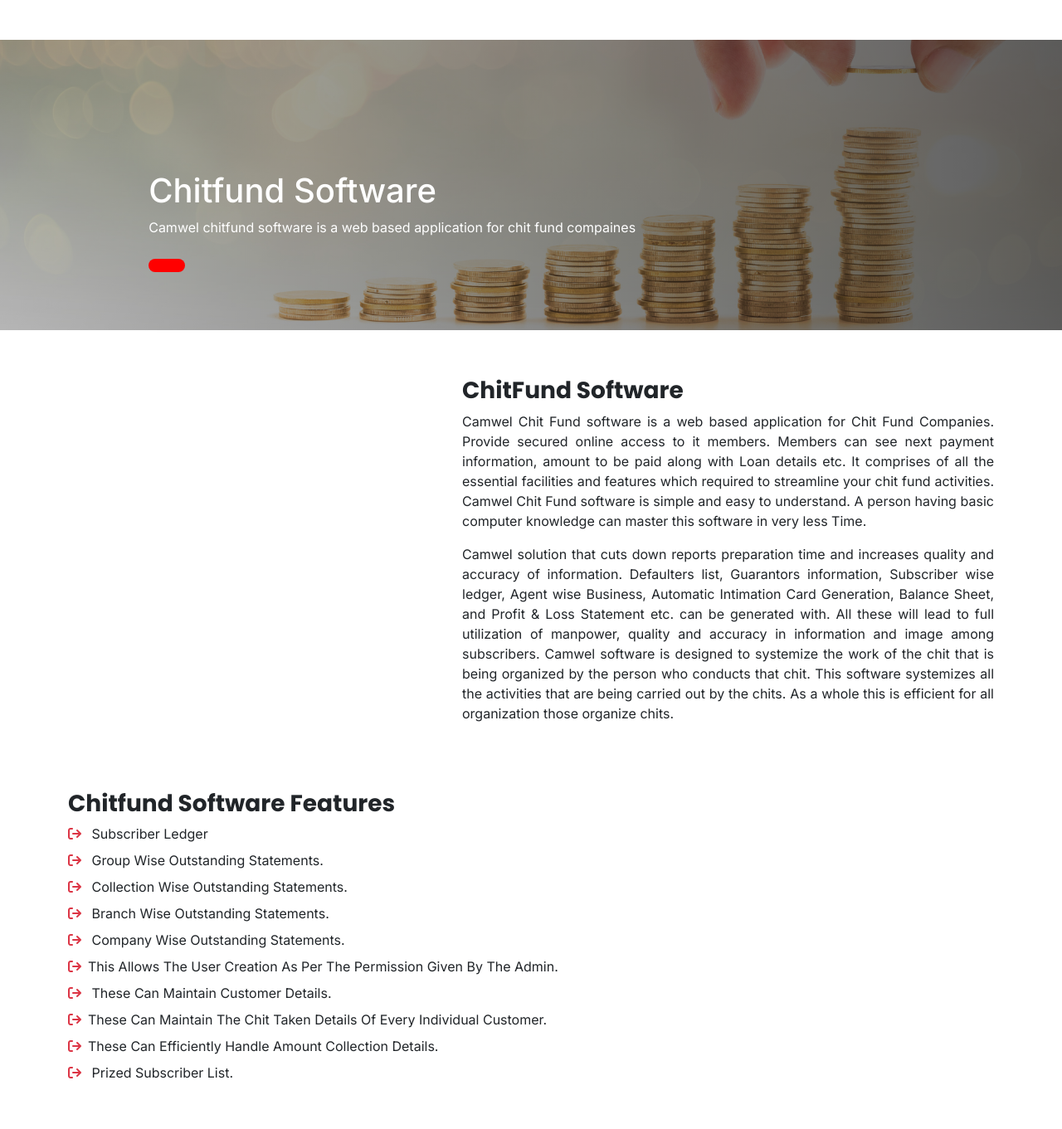
After one commit to Coderlife98/Cam, a PHP site: page /chitfund_software.html in a window 1280 px wide. The commit adds this page. Shown: the whole page at 83% size. Run offline with PHP 8.4, Linux system fonts and the light colour scheme; some libraries are stand-ins or nearby versions.

Commit message:
added some more files

```diff
--- /dev/null
+++ b/chitfund_software.html
@@ -0,0 +1,120 @@
+<!DOCTYPE html>
+<html lang="en">
+<head>
+    <meta charset="UTF-8">
+    <meta name="viewport" content="width=device-width, initial-scale=1.0">
+    <title>Chitfund Software</title>
+    <link
+    rel="stylesheet"
+    href="https://cdnjs.cloudflare.com/ajax/libs/font-awesome/6.5.2/css/all.min.css"
+  />
+  <link
+    rel="stylesheet"
+    href="	https://cdn.jsdelivr.net/npm/bootstrap@5.3.3/dist/css/bootstrap.min.css"
+  />
+
+  <link rel="stylesheet" href="./style.css" />
+  <script src="https://ajax.googleapis.com/ajax/libs/jquery/3.7.1/jquery.min.js"></script>
+</head>
+<body>
+
+    <!-- hero section start -->
+    <div class="container-fluid my-2 my-lg-5 p-2 p-lg-5 set-chit-fund-bg">
+        <div class="container">
+            <div class="row">
+                <div class="col-12">
+                    <div class="chit-hero-txt">
+                        <h1 class="text-white ">
+                         Chitfund Software
+                        </h1>
+                        <p class="text-white ">Camwel chitfund software is a web based application for chit fund compaines</p>
+                        <button></button>
+                    </div>
+                </div>
+            </div>
+        </div>
+    </div>
+    <!-- hero section end -->
+    <!-- section 1 start -->
+    <div class="container my-2 my-lg-5">
+        <div class="row">
+            <div class="col-12 col-lg-5  my-2">
+
+            </div>
+            <div class="col-12 col-lg-7  my-2">
+                <div class="section-1-head-chit">
+               <h3 class="fw-bolder text-family">ChitFund Software</h3>
+               <p class="text-justify">Camwel Chit Fund software is a web based application for Chit Fund Companies. Provide secured online access to it members. Members can see next payment information, amount to be paid along with Loan details etc. It comprises of all the essential facilities and features which required to streamline your chit fund activities. Camwel Chit Fund software is simple and easy to understand. A person having basic computer knowledge can master this software in very less Time.</p>
+               <p class="text-justify">Camwel solution that cuts down reports preparation time and increases quality and accuracy of information. Defaulters list, Guarantors information, Subscriber wise ledger, Agent wise Business, Automatic Intimation Card Generation, Balance Sheet, and Profit & Loss Statement etc. can be generated with. All these will lead to full utilization of manpower, quality and accuracy in information and image among subscribers. Camwel software is designed to systemize the work of the chit that is being organized by the person who conducts that chit. This software systemizes all the activities that are being carried out by the chits. As a whole this is efficient for all organization those organize chits.</p>
+                </div>
+            </div>
+        </div>
+    </div>
+    <!-- section 1 end -->
+<!-- Chitfund Software Features start -->
+<div class="container-fluid my-2 my-lg-5 ">
+    <div class="container">
+        <div class="row">
+            <div class="col-12 col-lg-8 my-2">
+                <div class="section-2head">
+                    <h3 class="fw-bolder text-family">Chitfund Software Features</h3>
+                </div>
+                <div class="chit-point my-2 ">
+                    <i class="fa-solid fa-arrow-right-from-bracket pe-2 text-danger"></i><span> Subscriber Ledger</span>
+                </div>
+                <div class="chit-point">
+                    <i class="fa-solid fa-arrow-right-from-bracket pe-2 text-danger"></i><span>  Group Wise Outstanding Statements.</span>
+                </div>
+                <div class="chit-point  my-2 ">
+                    <i class="fa-solid fa-arrow-right-from-bracket pe-2 text-danger"></i><span> Collection Wise Outstanding Statements.</span>
+                </div>
+                <div class="chit-point">
+                    <i class="fa-solid fa-arrow-right-from-bracket pe-2 text-danger"></i><span>  Branch Wise Outstanding Statements.</span>
+                </div>
+                <div class="chit-point my-2 ">
+                    <i class="fa-solid fa-arrow-right-from-bracket pe-2 text-danger"></i><span> Company Wise Outstanding Statements.</span>
+                </div>
+                <div class="chit-point">
+                    <i class="fa-solid fa-arrow-right-from-bracket pe-2 text-danger"></i><span>This Allows The User Creation As Per The Permission Given By The Admin.</span>
+                </div>
+                <div class="chit-point my-2">
+                    <i class="fa-solid fa-arrow-right-from-bracket pe-2 text-danger"></i><span> These Can Maintain Customer Details.</span>
+                </div>
+                <div class="chit-point">
+                    <i class="fa-solid fa-arrow-right-from-bracket pe-2 text-danger"></i><span>These Can Maintain The Chit Taken Details Of Every Individual Customer.</span>
+                </div>
+                <div class="chit-point my-2">
+                    <i class="fa-solid fa-arrow-right-from-bracket pe-2 text-danger"></i><span>These Can Efficiently Handle Amount Collection Details.</span>
+                </div>
+                <div class="chit-point">
+                    <i class="fa-solid fa-arrow-right-from-bracket pe-2 text-danger"></i><span> Prized Subscriber List.</span>
+                </div>
+            </div>
+
+            <div class="col-12 col-lg-4  my-2"></div>
+        </div>
+    </div>
+</div>
+<!-- Chitfund Software Features end -->
+
+
+
+      <!-- script tag start -->
+      <script
+      src="https://cdnjs.cloudflare.com/ajax/libs/gsap/3.12.5/gsap.min.js"
+      integrity="sha512-7eHRwcbYkK4d9g/6tD/mhkf++eoTHwpNM9woBxtPUBWm67zeAfFC+HrdoE2GanKeocly/VxeLvIqwvCdk7qScg=="
+      crossorigin="anonymous"
+      referrerpolicy="no-referrer"
+    ></script>
+    <script
+      src="https://cdnjs.cloudflare.com/ajax/libs/gsap/3.12.5/ScrollTrigger.min.js"
+      integrity="sha512-onMTRKJBKz8M1TnqqDuGBlowlH0ohFzMXYRNebz+yOcc5TQr/zAKsthzhuv0hiyUKEiQEQXEynnXCvNTOk50dg=="
+      crossorigin="anonymous"
+      referrerpolicy="no-referrer"
+    ></script>
+    <script src="./js/gsap.js"></script>
+    <!-- <script src="./js/counter.js"></script> -->
+    <script src="	https://cdn.jsdelivr.net/npm/bootstrap@5.3.3/dist/js/bootstrap.bundle.min.js"></script>
+      <!-- script tag end -->
+</body>
+</html>
--- a/nbfc.html
+++ b/nbfc.html
@@ -15,11 +15,7 @@
 
   <link rel="stylesheet" href="./style.css" />
   <script src="https://ajax.googleapis.com/ajax/libs/jquery/3.7.1/jquery.min.js"></script>
-  <style>
-    #hide{
-        display: none;
-    }
-</style>
+
 </head>
 <body>
     <!-- hero section start -->
--- a/style.css
+++ b/style.css
@@ -1328,9 +1328,21 @@
 .click-nbfc button{
     width: 100%;
 }
-
-
 /* nbfc software end */
+/* chitfund start */
+.set-chit-fund-bg{
+    background-image:linear-gradient(to right, #0000004a, #000000a1),url("./assets/chit_fund_hero.png");
+    height: 350px;
+    background-size: cover;
+    position: relative;
+}
+
+.chit-hero-txt{
+    position: absolute;
+    top: 45%;
+    left: 14%;
+}
+/* chitfund end */
 
 /* media query  */
 
```
